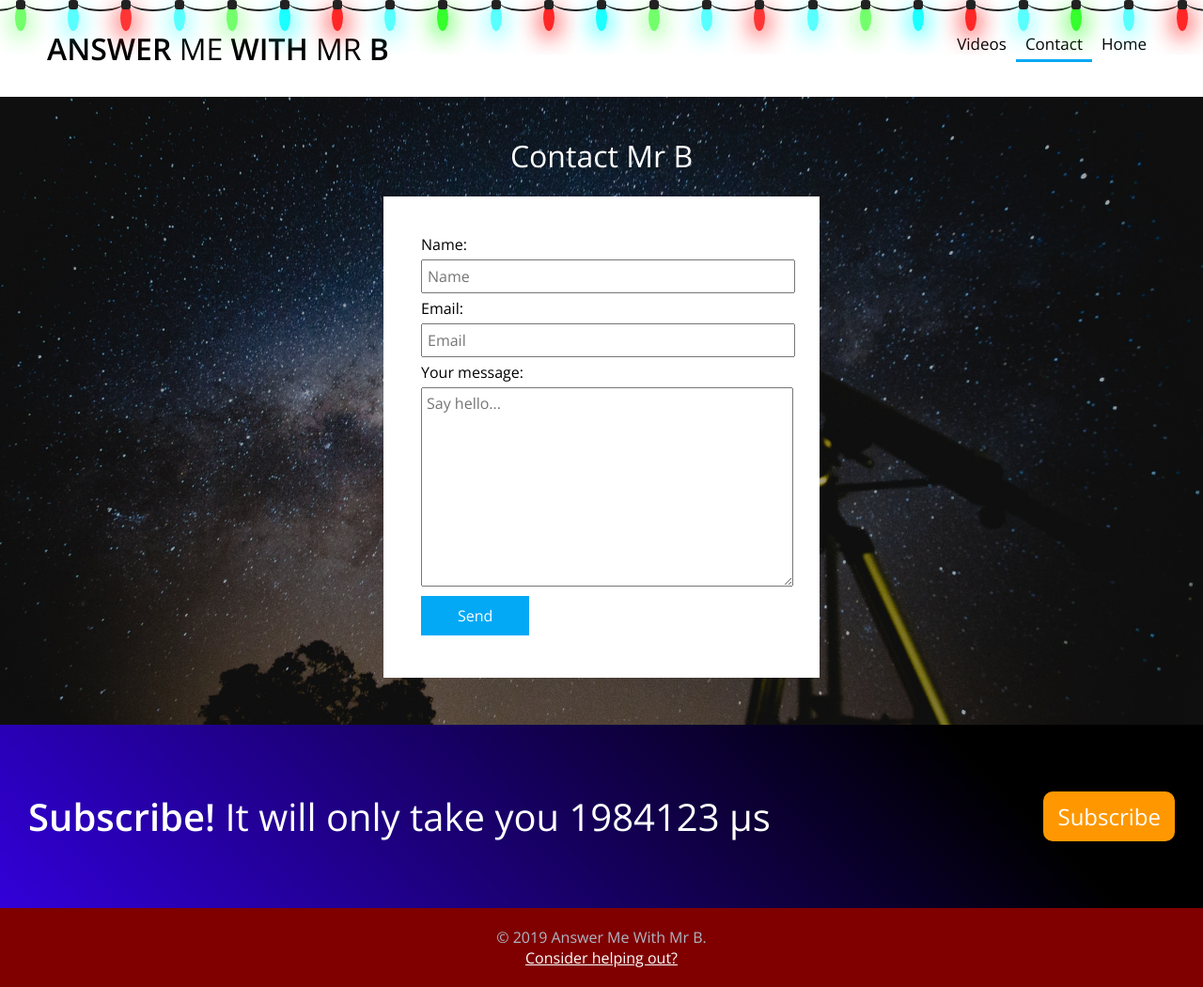
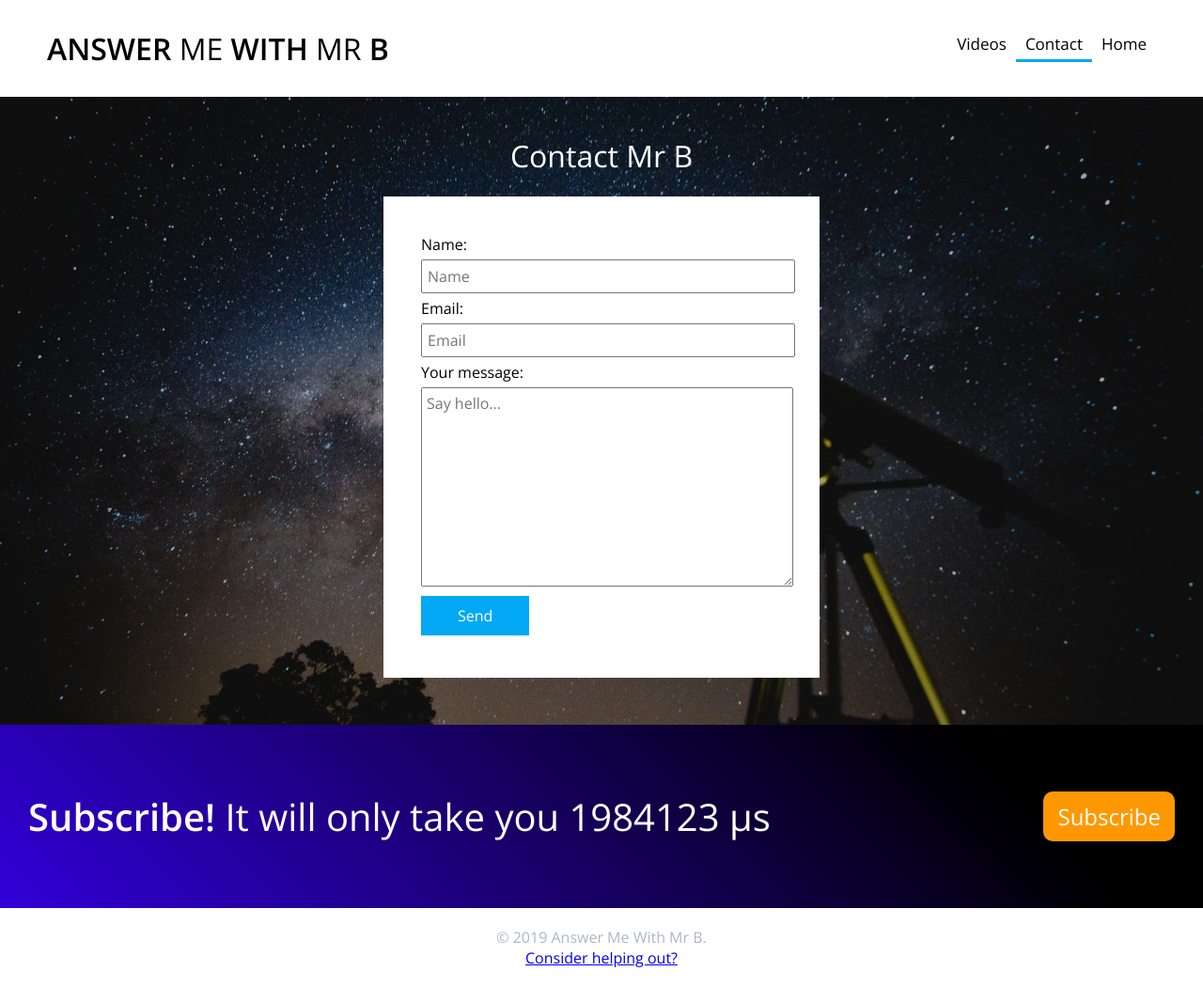
Before and after one commit to AnswerMeWithMrB/website, a Jekyll site: the page built from contact.html, in a window 1280 px wide and 1050 px high. Shown: the whole window at 94% size. Built offline with Jekyll 4.4.1, drawn with Linux system fonts in a browser that asks for light colours.

Commit message:
De-Christmasify

```diff
--- a/_layouts/subpage.html
+++ b/_layouts/subpage.html
@@ -17,50 +17,6 @@
   </head>
   <body>
     <div>
-      <ul class="lightrope">
-        <li></li>
-        <li></li>
-        <li></li>
-        <li></li>
-        <li></li>
-        <li></li>
-        <li></li>
-        <li></li>
-        <li></li>
-        <li></li>
-        <li></li>
-        <li></li>
-        <li></li>
-        <li></li>
-        <li></li>
-        <li></li>
-        <li></li>
-        <li></li>
-        <li></li>
-        <li></li>
-        <li></li>
-        <li></li>
-        <li></li>
-        <li></li>
-        <li></li>
-        <li></li>
-        <li></li>
-        <li></li>
-        <li></li>
-        <li></li>
-        <li></li>
-        <li></li>
-        <li></li>
-        <li></li>
-        <li></li>
-        <li></li>
-        <li></li>
-        <li></li>
-        <li></li>
-        <li></li>
-        <li></li>
-        <li></li>
-      </ul>
       {% include base/nav.html %}
 
       {{ content }}
--- a/main.scss
+++ b/main.scss
@@ -1,4 +1,4 @@
 ---
 ---
 
-@import "christmas";
+//@import "christmas";
```
Also changed, not shown: _includes/christmas/christmas.html (added, +54 -0 lines), _layouts/home.html (+0 -52 lines).
